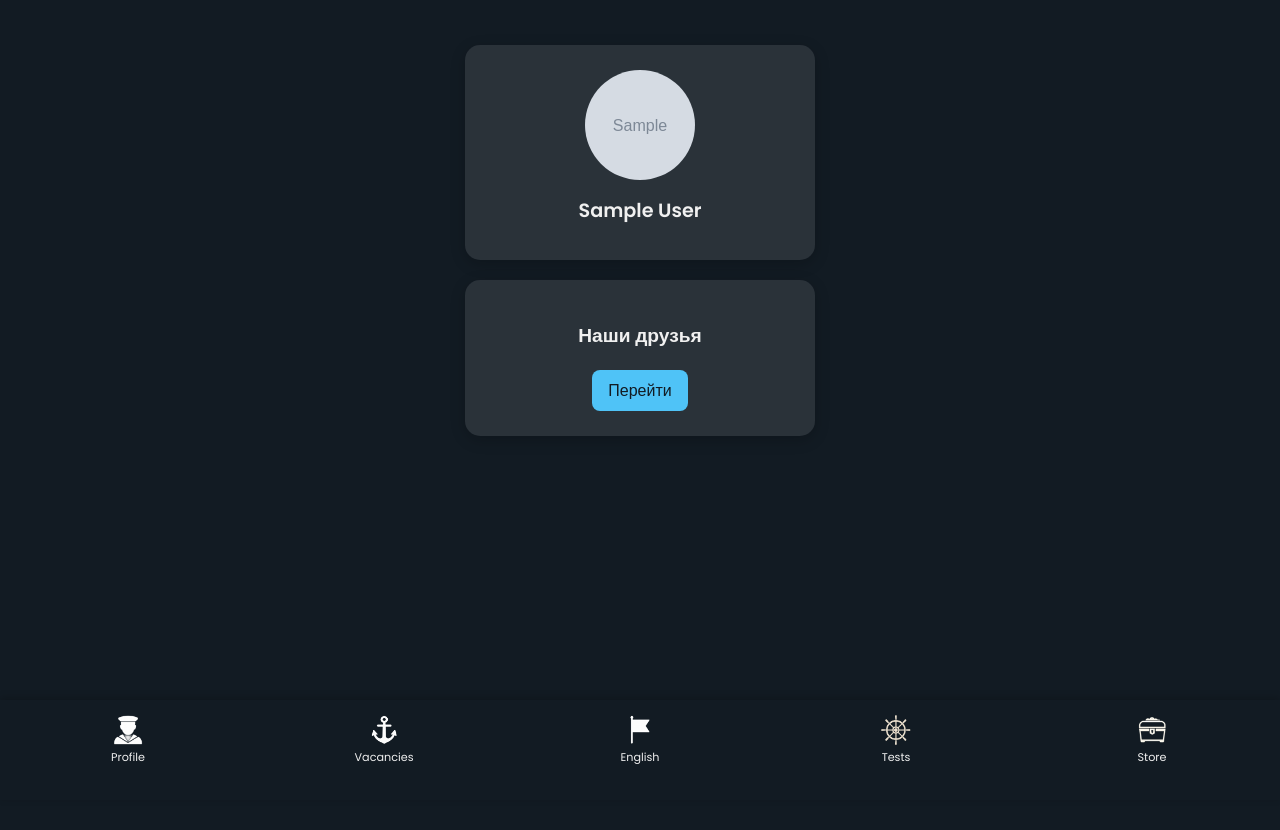
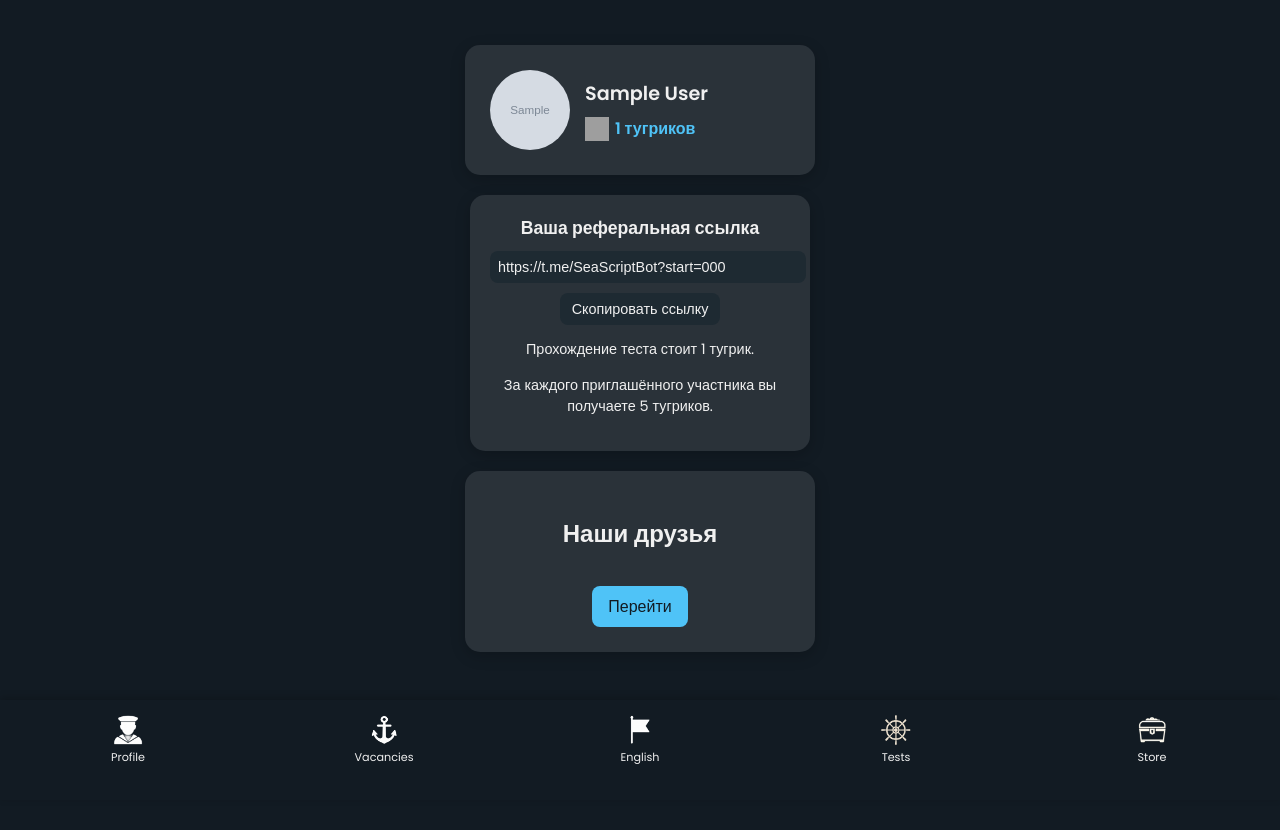
Before and after one commit to cienerpi/seascript2.0, a Flask app: page /profile in a window 1280 px wide. Run offline with Flask 3, Linux system fonts and the light colour scheme; a user stored in the database is signed in; tables that the repository leaves empty hold one stand-in row (values such as "Sample post"); grey boxes marked "Sample" are stand-in pictures; parts of the project's set-up code (start-up, migrations or seed data) failed here and were passed over; some libraries are stand-ins or nearby versions; grey boxes are pictures that could not be loaded.

```diff
--- a/app/templates/profile.html
+++ b/app/templates/profile.html
@@ -10,6 +10,7 @@
     margin: 30px auto;
     text-align: center;
   }
+  /* Карточка стандартного профиля */
   .card {
     width: 300px;
     background: var(--card-bg);
@@ -17,24 +18,95 @@
     padding: 25px;
     margin: 0 auto 20px;
     box-shadow: 0 4px 15px rgba(0,0,0,0.2);
-    text-align: center;
     transition: background 0.3s;
   }
+  /* Блок профиля с аватаркой и информацией */
+  .profile-flex {
+    display: flex;
+    align-items: center;
+    justify-content: center;
+  }
   .avatar {
-    width: 110px;
-    height: 110px;
+    width: 80px;
+    height: 80px;
     border-radius: 50%;
     overflow: hidden;
-    margin: 0 auto 15px;
+    margin-right: 15px;
+    flex-shrink: 0;
   }
   .avatar img {
     width: 100%;
     height: 100%;
     object-fit: cover;
   }
+  .profile-info {
+    text-align: left;
+    flex-grow: 1;
+  }
+  .profile-info h2 {
+    margin: 0;
+    font-size: 1.2em;
+  }
+  .balance {
+    display: flex;
+    align-items: center;
+    margin-top: 8px;
+    font-size: 1em;
+    font-weight: bold;
+    color: var(--accent-color);
+  }
+  .balance img {
+    width: 24px;
+    height: 24px;
+    margin-right: 6px;
+  }
+  /* Отдельный контейнер для реферальной ссылки */
+  .referral-container {
+    width: 300px;
+    background: var(--card-bg);
+    border-radius: 15px;
+    padding: 20px;
+    margin: 0 auto 20px;
+    box-shadow: 0 4px 15px rgba(0,0,0,0.2);
+    transition: background 0.3s;
+    text-align: center;
+  }
+  .referral-container h3 {
+    margin: 0 0 10px;
+    font-size: 1.1em;
+  }
+  .referral-link {
+    width: 100%;
+    padding: 8px;
+    border: none;
+    border-radius: 8px;
+    background: var(--btn-bg);
+    color: var(--text-color);
+    font-size: 0.9em;
+  }
+  .copy-button {
+    margin-top: 10px;
+    padding: 8px 12px;
+    background: var(--btn-bg);
+    color: var(--text-color);
+    border: none;
+    border-radius: 8px;
+    cursor: pointer;
+    transition: background 0.3s;
+    font-size: 0.9em;
+  }
+  .copy-button:hover {
+    background: var(--btn-bg-hover);
+  }
+  .referral-info {
+    margin-top: 10px;
+    font-size: 0.9em;
+    color: var(--text-color);
+  }
+  /* Кнопка для перехода к друзьям */
   .friends-button {
     display: inline-block;
-    margin-top: 10px;
+    margin-top: 15px;
     padding: 8px 16px;
     background: var(--accent-color);
     color: #121B23;
@@ -45,17 +117,15 @@
   .friends-button:hover {
     background: #72d4f9;
   }
-  h2 {
-    font-size: 1.2em;
-    margin-bottom: 10px;
-  }
 </style>
 {% endblock %}
 
 {% block content %}
 <div class="container">
   {% if user %}
+    <!-- Карточка профиля -->
     <div class="card">
+      <div class="profile-flex">
         <div class="avatar">
           {% if user.profile_photo_url %}
             {% if user.profile_photo_url.startswith('http') %}
@@ -64,12 +134,38 @@
               <img src="{{ url_for('static', filename=user.profile_photo_url) }}" alt="Аватар">
             {% endif %}
           {% else %}
-          <!-- Жесткая ссылка на стандартную аватарку из /opt/bots/picfortests -->
             <img src="https://seascript.xyz/tests/picfortests_global/default-avatar.png" alt="Аватар">
           {% endif %}
         </div>
+        <div class="profile-info">
           <h2>{{ user.first_name }} {{ user.last_name or '' }}</h2>
+          {% if user.stats %}
+            <div class="balance">
+              <img src="{{ url_for('static', filename='images/coin.png') }}" alt="Coin">
+              <span>{{ user.stats.internal_currency }} тугриков</span>
             </div>
+          {% else %}
+            <div class="balance">
+              <img src="{{ url_for('static', filename='images/coin.png') }}" alt="Coin">
+              <span>0 тугриков</span>
+            </div>
+          {% endif %}
+        </div>
+      </div>
+    </div>
+    <!-- Контейнер с реферальной ссылкой и информацией -->
+    {% if user.stats %}
+    <div class="referral-container">
+      <h3>Ваша реферальная ссылка</h3>
+      <input type="text" id="referralLink" class="referral-link" value="https://t.me/SeaScriptBot?start={{ user.stats.referral_code }}" readonly>
+      <button class="copy-button" id="copyButton" onclick="copyReferralLink()">Скопировать ссылку</button>
+      <div class="referral-info">
+        <p>Прохождение теста стоит 1 тугрик.</p>
+        <p>За каждого приглашённого участника вы получаете 5 тугриков.</p>
+      </div>
+    </div>
+    {% endif %}
+    <!-- Карточка друзей -->
     <div class="card">
       <h2>Наши друзья</h2>
       <a href="{{ url_for('main.friends') }}" class="friends-button">Перейти</a>
@@ -78,4 +174,21 @@
     <p>Авторизация...</p>
   {% endif %}
 </div>
+
+<script>
+  function copyReferralLink() {
+    var copyText = document.getElementById("referralLink");
+    var copyButton = document.getElementById("copyButton");
+    navigator.clipboard.writeText(copyText.value).then(function() {
+      // Меняем текст кнопки на "Скопировано"
+      copyButton.innerText = "Скопировано";
+      // Через 2 секунды возвращаем исходный текст
+      setTimeout(function() {
+        copyButton.innerText = "Скопировать ссылку";
+      }, 2000);
+    }, function(err) {
+      console.error("Ошибка при копировании: ", err);
+    });
+  }
+</script>
 {% endblock %}
```
Also changed, not shown: app/models.py (+22 -0 lines), app/templates/tests/question.html (+157 -177 lines), app/tests/views.py (+17 -0 lines), bot.py (+30 -8 lines). Lines whose indentation alone changed are shown as unchanged.
